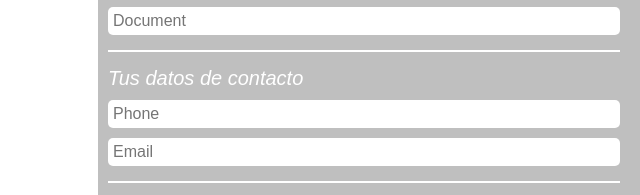
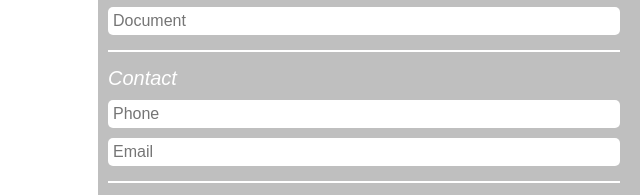
Before and after one commit to Codedeth/Psychotron, a plain HTML site: page index.html in a window 1280 px wide. Shown: the part 266-461 px from the top of the page, 640-1280 px from the left. Drawn offline with Linux system fonts and the light colour scheme.

Commit message:
Update index.html

```diff
--- a/index.html
+++ b/index.html
@@ -18,7 +18,7 @@
                     <input type="text" placeholder="Lastname" name="personal-data" required></input>
                     <input type="text" placeholder="Document" name="personal-data" required></input>
                     <hr>
-                    <p class="section-title">Tus datos de contacto</p>
+                    <p class="section-title">Contact</p>
                     <input type="number" placeholder="Phone" name="contact" required></input>
                     <input type="email" placeholder="Email" name="contact" required></input>
                     <hr>
```
